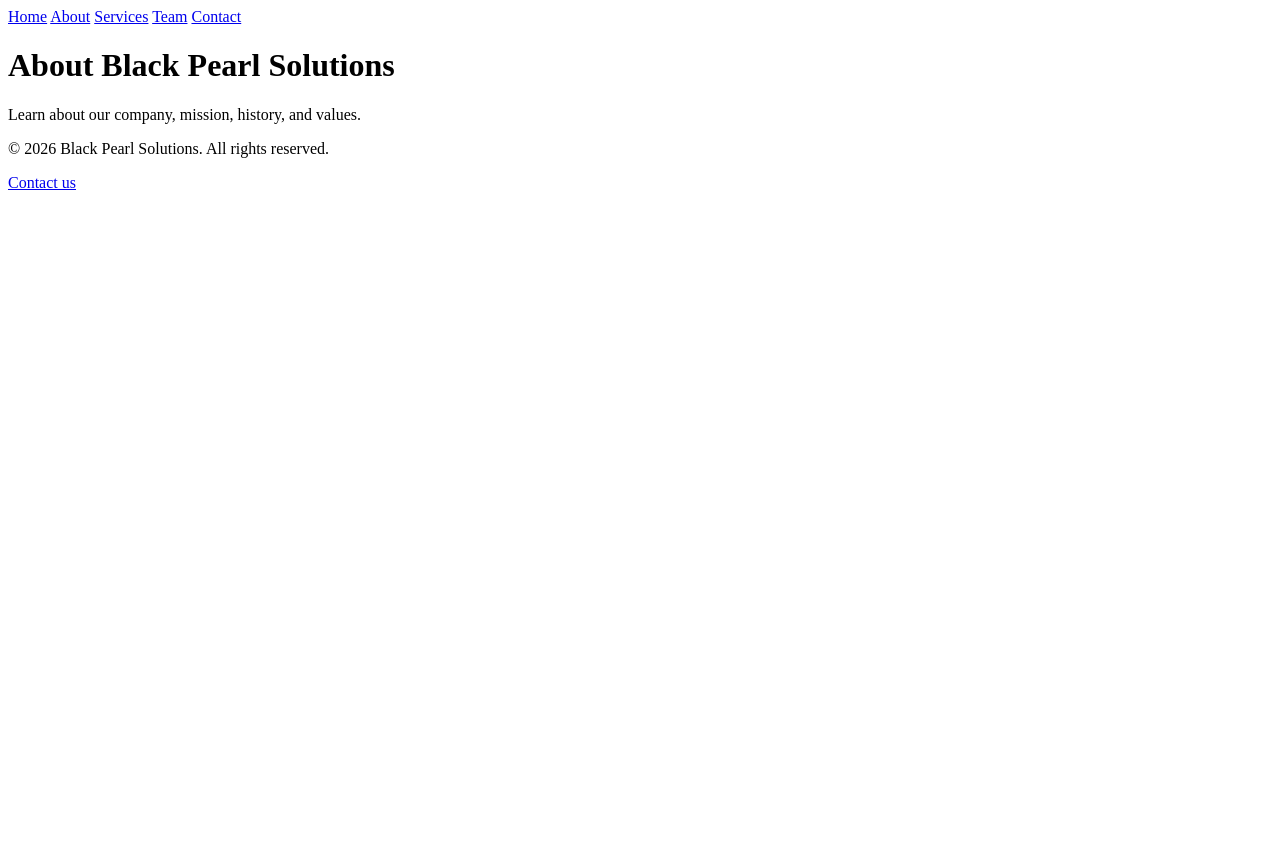
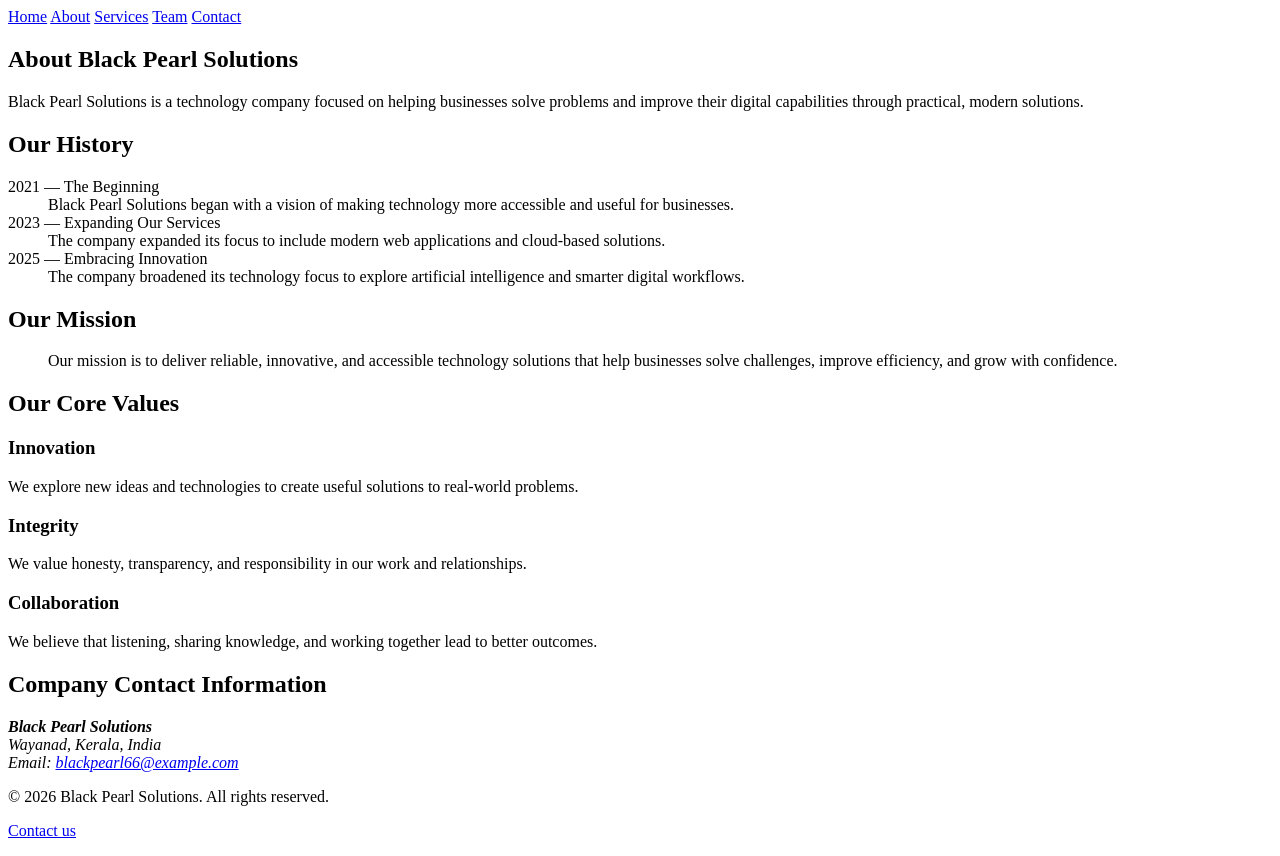
Before and after one commit to Erin-Eldho/five-page-website, a plain HTML site: page about.html in a window 1280 px wide. Before the commit the page ends 800 px from the top, so only its background shows below. Drawn offline with Linux system fonts and the light colour scheme.

Commit message:
feat: complete about page

```diff
--- a/about.html
+++ b/about.html
@@ -3,8 +3,16 @@
     <head>
         <meta charset="UTF-8">
         <meta name="viewport" content="width=device-width, initial-scale=1.0">
-        <title>Black Pearl Solutions |\ About</title>
-        <meta name="description" content="Learn about Black Pearl Solutions, our mission, history, and values that drive our technology services.">
+        <title>About</title>
+        <meta name="description" content="Learn about Black Pearl Solutions, our mission, history,
+        and values that drive our technology services.">
+        <meta property="og:title" content="About">
+        <meta property="og:type" content="website">
+        <meta property="og:description" content="Learn about Black Pearl Solutions, our mission,
+        history, and values that drive our technology services.">
+        <meta property="og:url" content="https://example.com/about.html">
+        <meta property="og:image" content="https://example.com/images/black-pearl-preview.jpg">
+        <meta property="og:site_name" content="Black Pearl Solutions">
     </head>
     <body>
         <header>
@@ -18,8 +26,90 @@
         </header>
 
         <main>
-            <h1>About Black Pearl Solutions</h1>
-            <p>Learn about our company, mission, history, and values.</p>
+            <section aria-labelledby="about-heading">
+                <h1 id="about-heading">About Black Pearl Solutions</h1>
+                <p>
+                    Black Pearl Solutions is a technology company focused on
+                    helping businesses solve problems and improve their digital
+                    capabilities through practical, modern solutions.
+                </p>
+            </section>
+
+            <section aria-labelledby="history-heading">
+                <h2 id="history-heading">Our History</h2>
+                <dl>
+                    <dt>2021 — The Beginning</dt>
+                    <dd>
+                        Black Pearl Solutions began with a vision of making
+                        technology more accessible and useful for businesses.
+                    </dd>
+
+                    <dt>2023 — Expanding Our Services</dt>
+                    <dd>
+                        The company expanded its focus to include modern web
+                        applications and cloud-based solutions.
+                    </dd>
+
+                    <dt>2025 — Embracing Innovation</dt>
+                    <dd>
+                        The company broadened its technology focus to explore
+                        artificial intelligence and smarter digital workflows.
+                    </dd>
+                </dl>
+            </section>
+
+            <section aria-labelledby="mission-heading">
+                <h2 id="mission-heading">Our Mission</h2>
+
+                <blockquote>
+                    <p>
+                        Our mission is to deliver reliable, innovative, and
+                        accessible technology solutions that help businesses
+                        solve challenges, improve efficiency, and grow with confidence.
+                    </p>
+                </blockquote>
+            </section>
+
+            <section aria-labelledby="values-heading">
+                <h2 id="values-heading">Our Core Values</h2>
+
+                <div class="values-grid">
+                    <article>
+                        <h3>Innovation</h3>
+                        <p>
+                            We explore new ideas and technologies to create
+                            useful solutions to real-world problems.
+                        </p>
+                    </article>
+
+                    <article>
+                        <h3>Integrity</h3>
+                        <p>
+                            We value honesty, transparency, and responsibility
+                            in our work and relationships.
+                        </p>
+                    </article>
+
+                    <article>
+                        <h3>Collaboration</h3>
+                        <p>
+                            We believe that listening, sharing knowledge, and
+                            working together lead to better outcomes.
+                        </p>
+                    </article>
+                </div>
+            </section>
+
+            <section aria-labelledby="company-contact-heading">
+                <h2 id="company-contact-heading">Company Contact Information</h2>
+
+                <address>
+                    <strong>Black Pearl Solutions</strong><br>
+                    Wayanad, Kerala, India<br>
+                    Email:
+                    <a href="mailto:blackpearl66@example.com">blackpearl66@example.com</a>
+                </address>
+            </section>
         </main>
 
         <footer>
```
